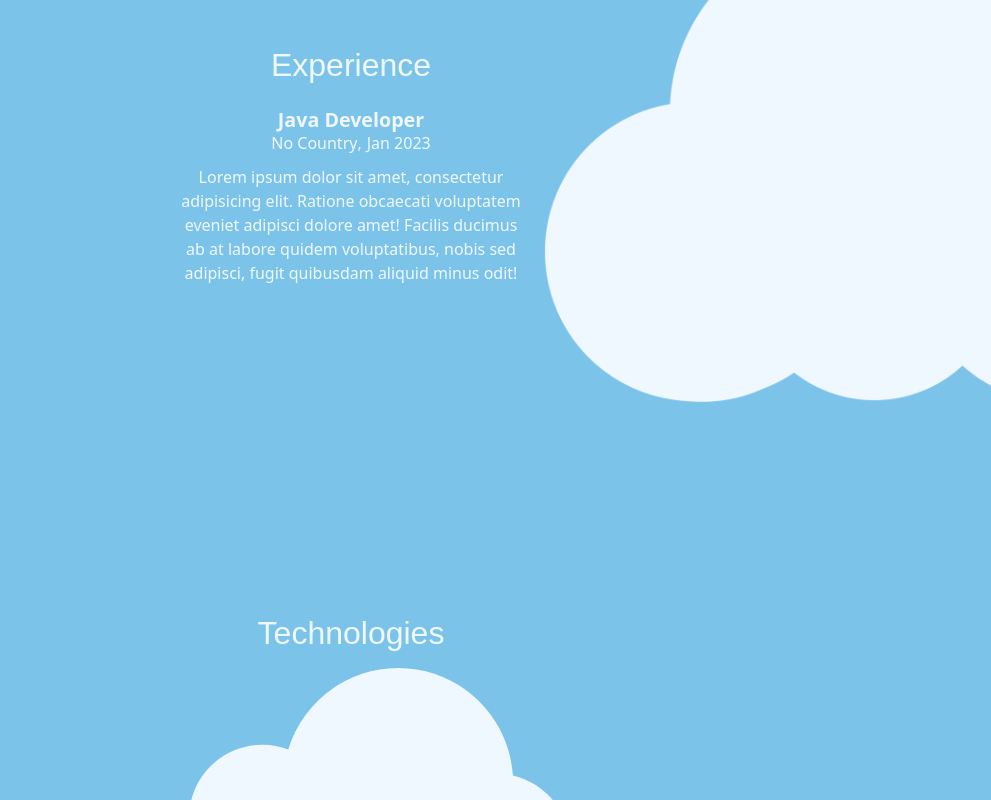
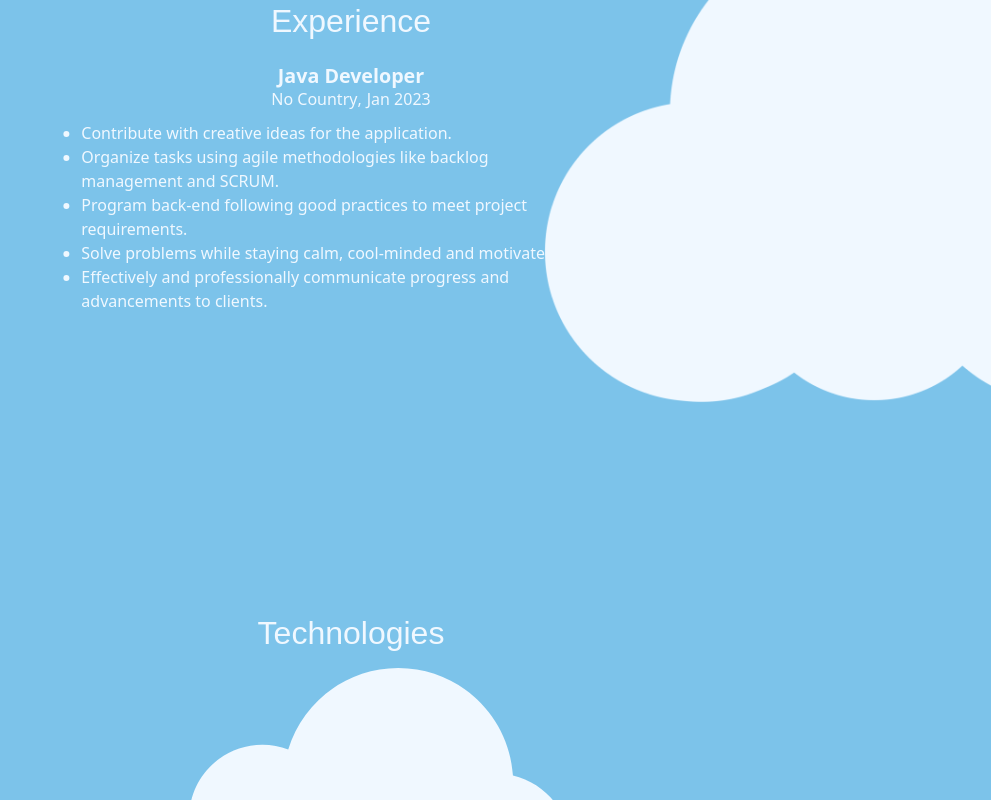
Before and after one commit to villalbacarolina/portfolio, an Angular app: page / in a window 1280 px wide. Shown: the part 2360-3160 px from the top of the page, without its empty margins (289-1280 px from the left). Built offline with nearby package versions, Linux system fonts and the light colour scheme; a web font is replaced by a local one.

Commit message:
fixed: completed with right information

```diff
--- a/src/app/about-me/about-me.component.html
+++ b/src/app/about-me/about-me.component.html
@@ -4,9 +4,9 @@
         <div class="text">
             <h3>About me</h3>
             <p>
-                My passion and experience is based on goal planning, application design and programming, testing, problem solving and refactoring, either individually or in a team.
+                My passion and experience is based on goal planning, application design and PROGRAMMING, testing, problem solving and refactoring, either individually or in a team.
                 <br>
-                Actually, I continue expanding my knowledge as a Bachelor of Systems student and self-taught, while I am open to positions such as Software or Java Engineer or Developer.
+                Actually, I continue expanding my knowledge as university student and self-taught, while I am open to positions such as Software or Java Engineer or Developer.
                 <br>
                 Two of my goals are to meet and even exceed expectations and increase my knowledge and skills to achieve personal and professional growth.
                 <br>
--- a/src/app/experience/experience.component.css
+++ b/src/app/experience/experience.component.css
@@ -25,6 +25,7 @@ img{
     text-align: center;
 }
 
+
 h6{
     font-weight: 600;
     margin: 0%;
@@ -40,19 +41,20 @@ p{
 
 .information {
     display: flex;
-    justify-content: center; /* Centra los elementos horizontalmente */
-    align-items: center; /* Centra los elementos verticalmente */
-    margin-bottom: 10px; /* Ajusta según tus necesidades */
+    justify-content: center;
+    align-items: center;
+    margin-bottom: 10px;
 }
 
 .information p {
-    margin: 0; /* Quita el margen en los elementos p dentro de .information */
+    margin: 0;
 }
 
 .description {
-    text-align: center; /* Centra el texto en la descripción */
-    width: 30%;
-    margin: 0 auto; /* Centra el bloque en el contenedor padre */
+    text-align: left;
+    transform: translateX(-8%);
+    width: 80%;
+    margin: 0 auto;
 }
 
 #space{
--- a/src/app/experience/experience.component.html
+++ b/src/app/experience/experience.component.html
@@ -9,7 +9,13 @@
             <p>Jan 2023</p>
         </div>
         <div class="description">
-            <p>Lorem ipsum dolor sit amet, consectetur adipisicing elit. Ratione obcaecati voluptatem eveniet adipisci dolore amet! Facilis ducimus ab at labore quidem voluptatibus, nobis sed adipisci, fugit quibusdam aliquid minus odit!</p>
+            <ul>
+                <li>Contribute with creative ideas for the application.</li>
+                <li>Organize tasks using agile methodologies like backlog management and SCRUM.</li>
+                <li>Program back-end following good practices to meet project requirements.</li>
+                <li>Solve problems while staying calm, cool-minded and motivated.</li>
+                <li>Effectively and professionally communicate progress and advancements to clients.</li>
+            </ul>
         </div>
     </div>
 </section>
--- a/src/app/soft-skills/soft-skills.component.html
+++ b/src/app/soft-skills/soft-skills.component.html
@@ -7,6 +7,17 @@
         <h4 style="text-align: center; margin-bottom: 3%;">If you are looking for...</h4>
 
         <div class="container text-center">
+          <div class="row">
+            <div class="col-5">
+
+            </div>
+            <div class="col">
+              Organization
+            </div>
+            <div class="col-5">
+
+            </div>
+        </div>
             <div class="row">
               <div class="col-5">
                 English C1
--- a/src/app/technologies/technologies.component.html
+++ b/src/app/technologies/technologies.component.html
@@ -57,6 +57,18 @@
             </div>
         </div>
 
+        <div class="row justify-content-center">
+            <div class="col-md-1">
+                <div class="technologies">
+                    <div class="technology">
+                        <img src="../../assets/gitlab.svg" alt="GitHub svg">
+                        <p class="techtitle">GitLab</p>
+                        <p>basic</p>
+                    </div>
+                </div>
+            </div>
+        </div>
+
     </div>
 
     <div class="row justify-content-center">
--- a/src/index.html
+++ b/src/index.html
@@ -18,6 +18,7 @@
   @import url('https://fonts.googleapis.com/css2?family=Pacifico&family=Sniglet&display=swap');
   </style>
 
+
 </head>
 <body>
   <app-root></app-root>
--- a/src/styles.css
+++ b/src/styles.css
@@ -7,3 +7,8 @@
     font-family: 'KawaiiBubble';
     src: url('assets/fonts/KawaiiBubble-Regular.ttf') format('truetype');
 }
+
+* {
+    scrollbar-width: thin;          /* "auto" or "thin" */
+    scrollbar-color: blue orange;   /* scroll thumb and track */
+  }
```
Also changed, not shown: src/app/technologies/technologies.component.css (line endings or trailing spaces), src/assets/gitlab.svg (added).
